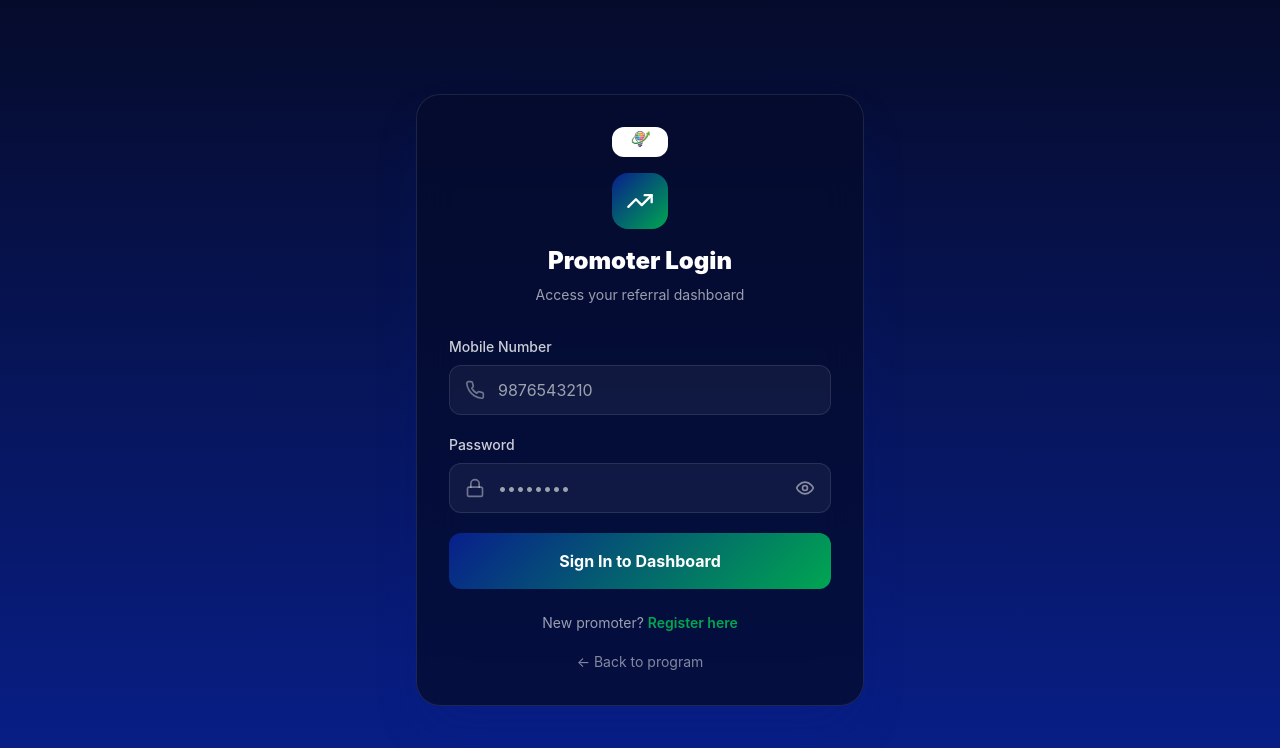
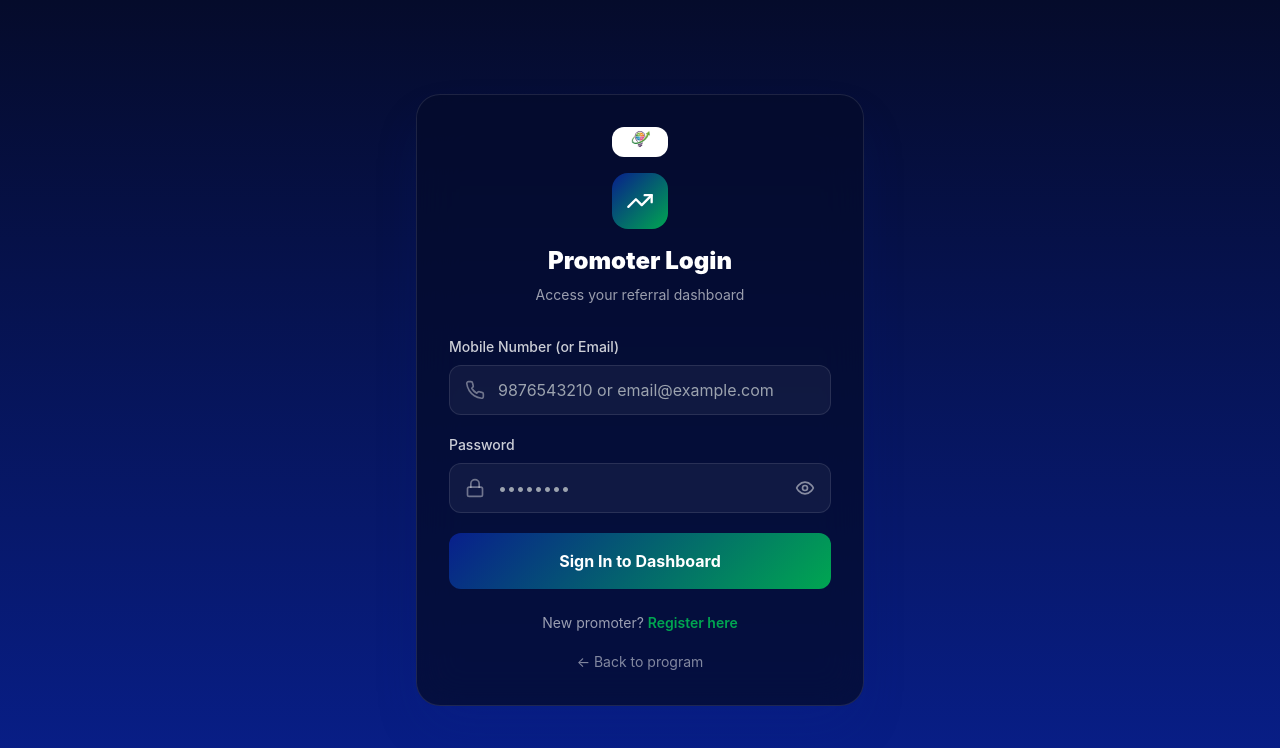
Before and after one commit to mistry371/beyondclassroom-backend, a Next.js app in the folder client/: page /promoter/login in a window 1280 px wide. Shown: the top 748 px of the page. Built offline with nearby package versions, Linux system fonts and the light colour scheme; no server answers.

Commit message:
Fix certificate export runtime bug and promoter dual login identifier

```diff
--- a/client/app/admin/certificates/page.js
+++ b/client/app/admin/certificates/page.js
@@ -94,7 +94,6 @@ export default function AdminCertificates() {
   }
 
   const handleDownload = async (cert, format = 'html') => {
-    if (format === 'html') {
     const certHtml = `<!DOCTYPE html>
 <html>
 <head>
@@ -152,6 +151,7 @@ export default function AdminCertificates() {
 </body>
 </html>`
 
+    if (format === 'html') {
       const blob = new Blob([certHtml], { type: 'text/html' })
       const url = URL.createObjectURL(blob)
       const a = document.createElement('a')
--- a/client/app/promoter/login/page.js
+++ b/client/app/promoter/login/page.js
@@ -10,7 +10,7 @@ import promoterApi, { savePromoterSession } from '@/utils/promoterApi'
 
 export default function PromoterLoginPage() {
   const router = useRouter()
-  const [phone, setPhone] = useState('')
+  const [loginId, setLoginId] = useState('')
   const [password, setPassword] = useState('')
   const [showPassword, setShowPassword] = useState(false)
   const [error, setError] = useState('')
@@ -21,8 +21,11 @@ export default function PromoterLoginPage() {
     try {
       setLoading(true)
       setError('')
+      const value = loginId.trim()
+      const isEmail = value.includes('@')
       const res = await promoterApi.post('/promoters/login', {
-        phone: phone.trim(),
+        phone: isEmail ? '' : value,
+        email: isEmail ? value.toLowerCase() : '',
         password,
       }, { timeout: 45000 })
       if (res.data.success) {
@@ -59,12 +62,12 @@ export default function PromoterLoginPage() {
           )}
           <form onSubmit={handleSubmit} className="space-y-5">
             <div>
-              <label className="text-white/80 text-sm font-medium mb-2 block">Mobile Number</label>
+              <label className="text-white/80 text-sm font-medium mb-2 block">Mobile Number (or Email)</label>
               <div className="relative">
                 <Phone className="absolute left-4 top-1/2 -translate-y-1/2 h-5 w-5 text-white/40" />
-                <input type="tel" value={phone} onChange={(e) => setPhone(e.target.value)} required
+                <input type="text" value={loginId} onChange={(e) => setLoginId(e.target.value)} required
                   className="w-full pl-12 pr-4 py-3 bg-white/5 border border-white/10 rounded-xl text-white focus:ring-2 focus:ring-secondary"
-                  placeholder="9876543210"
+                  placeholder="9876543210 or email@example.com"
                 />
               </div>
             </div>
```
